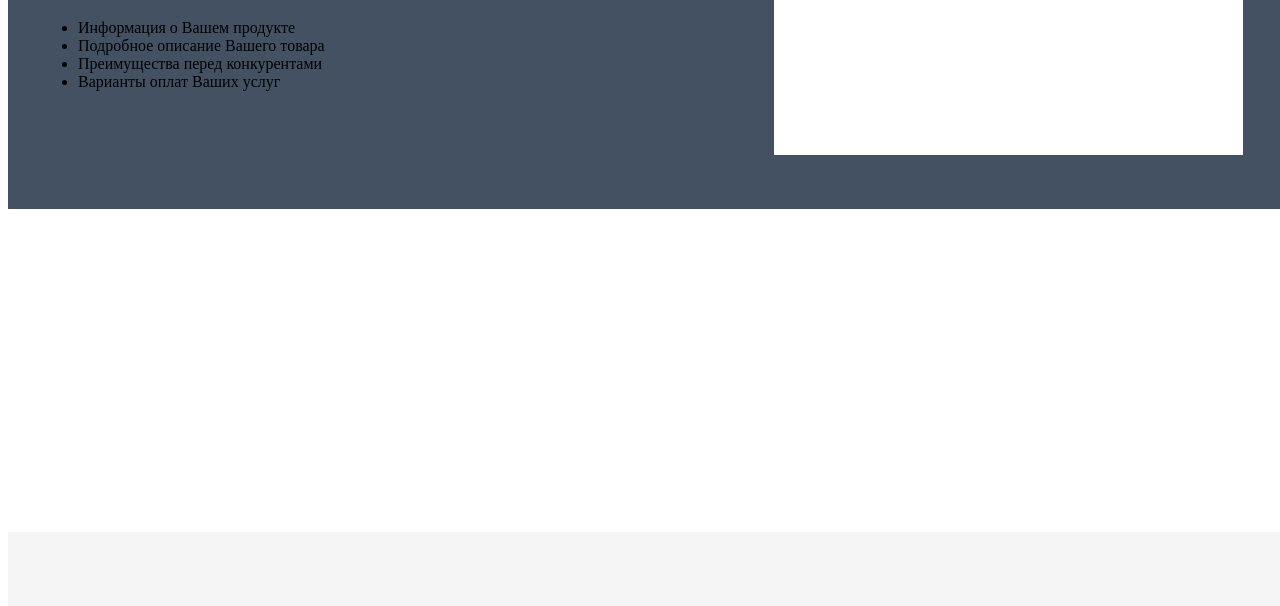
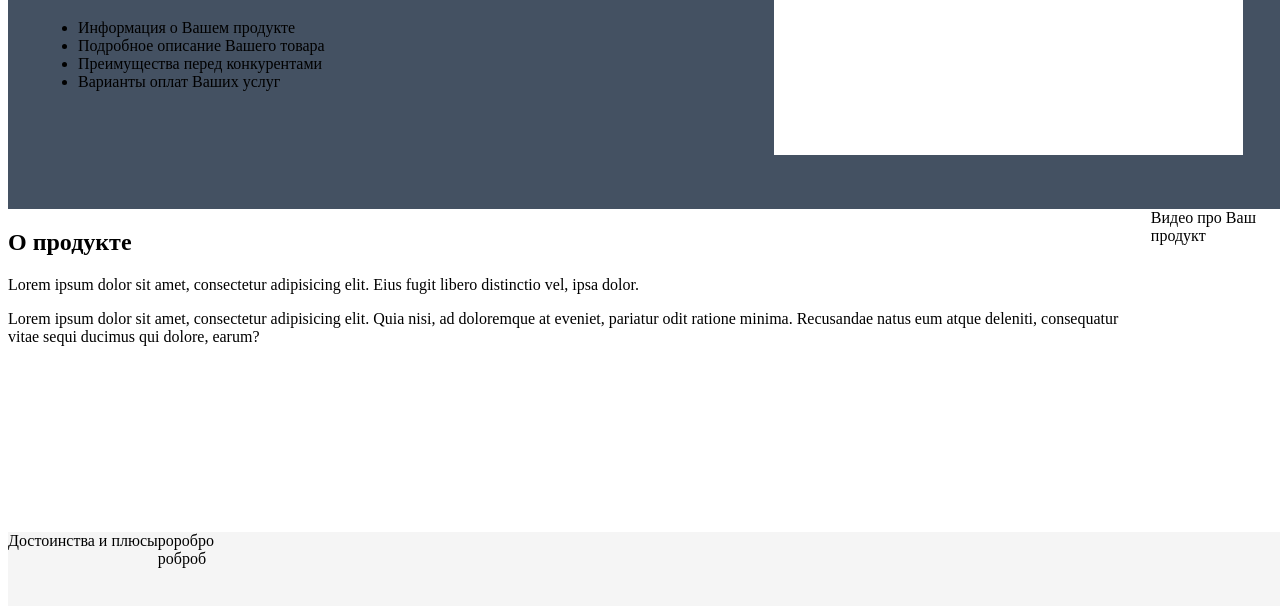
Before and after one commit to mr7282/forTraining, a plain HTML site: page index.html in a window 1280 px wide. Shown: the part 122-728 px from the top of the page. Drawn offline with Linux system fonts and the light colour scheme.

Commit message:
Достоинства и плюсы не до конца

```diff
--- a/index.html
+++ b/index.html
@@ -19,8 +19,24 @@
                </div>
             <div class="logo"></div>
         </div>
-        <div class="about"></div>
-        <div class="pluses"></div>
+        <div class="about">
+            <div class="abouttext">
+                <h2>О продукте</h2>
+                <p>Lorem ipsum dolor sit amet, consectetur adipisicing elit. Eius fugit libero distinctio vel, ipsa dolor.</p>
+                <p>Lorem ipsum dolor sit amet, consectetur adipisicing elit. Quia nisi, ad doloremque at eveniet, pariatur odit ratione minima. Recusandae natus eum atque deleniti, consequatur vitae sequi ducimus qui dolore, earum?</p>
+            </div>
+            <div class="video">
+                <div class="videotext">Видео про Ваш продукт</div>
+            </div>
+        </div>
+        <div class="pluses">
+            <div class="headline">Достоинства и плюсы</div>
+            <div class="listcolumn">
+                    <div class="rightcolumn">роробро</div>
+                    <div class="leftcolumn">роброб</div>
+            </div>
+
+        </div>
         <div class="screenshots"></div>
         <div class="reviews"></div>
         <div class="buy"></div>
```
